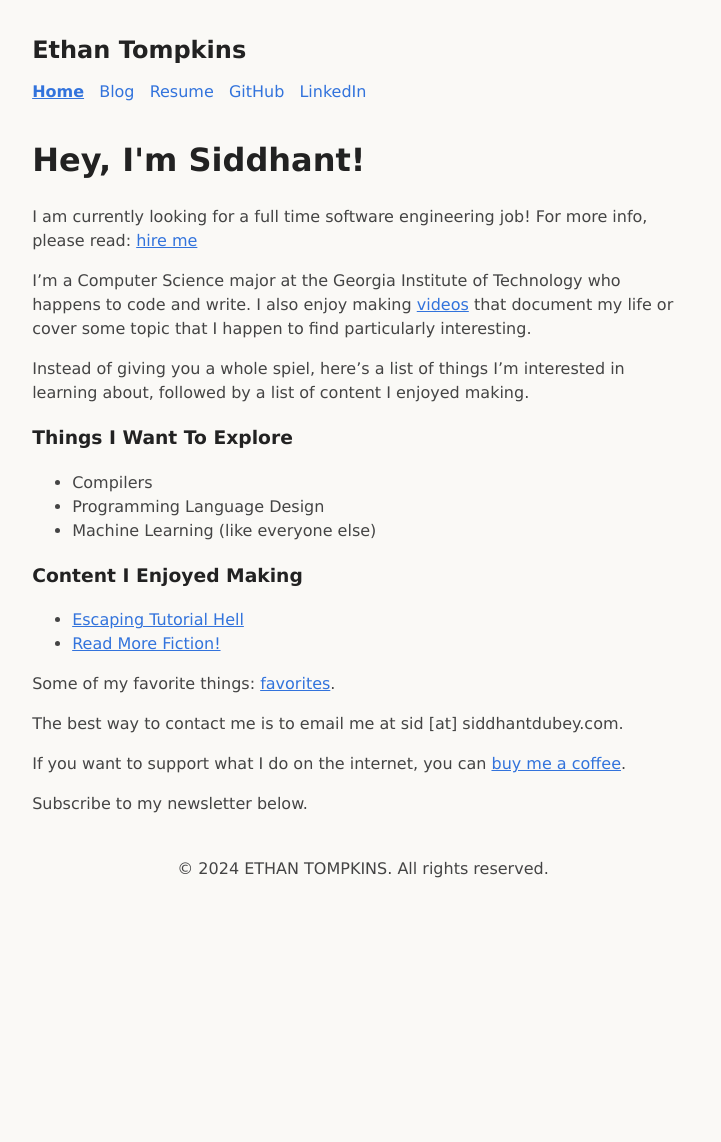
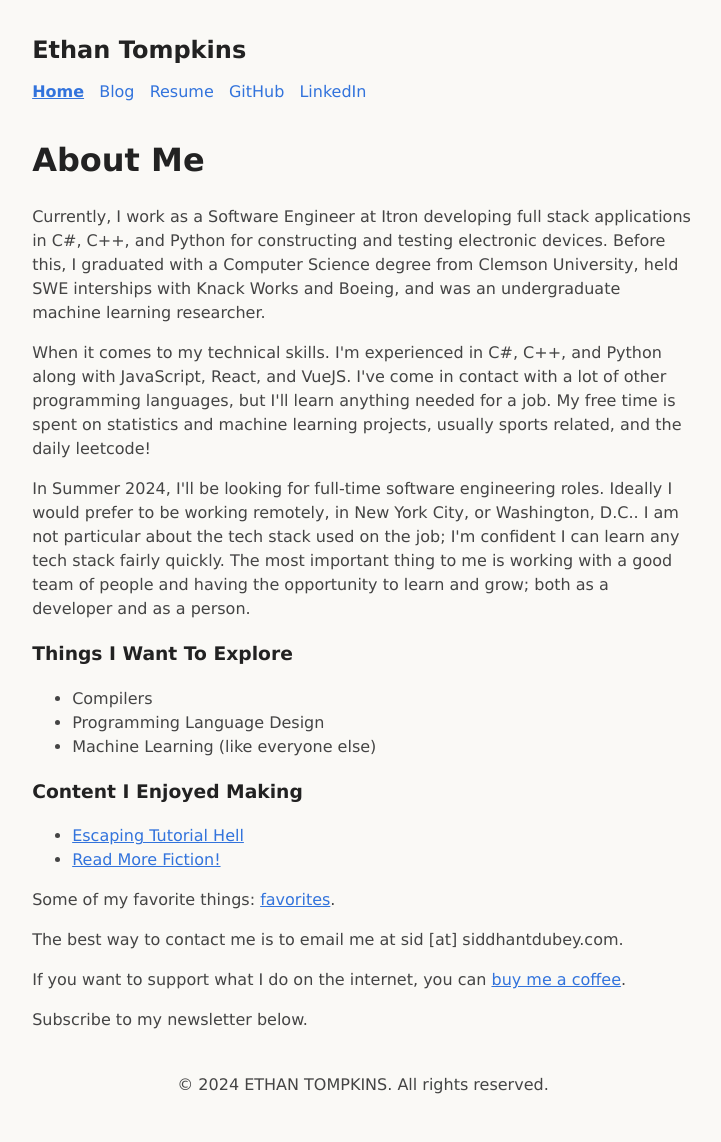
Before and after one commit to ethantompkins/ethantompkins.github.io, a Jekyll site: the page index.html, which Jekyll copies as it is, in a window 1280 px wide. Shown: the whole page, without its empty margins (277-998 px from the left). Built offline with Jekyll 4.4.1, drawn with Linux system fonts in a browser that asks for light colours; before the commit the page ends 926 px from its top, so only the background shows below that.

Commit message:
index change

```diff
--- a/index.html
+++ b/index.html
@@ -51,13 +51,22 @@
 </header>
 
 		<main>
-			<h1>Hey, I'm Siddhant!</h1>
-            <p>I am currently looking for a full time software engineering job! For more info, please read: <a href="/hireme">hire me</a></p>
-			<p>
-             I’m a Computer Science major at the Georgia Institute of Technology who happens to code and write.
-             I also enjoy making <a href="http://youtube.com/@SiddhantDubey">videos</a> that document my life or cover some topic that I happen to find particularly interesting.
-			</p>
-			<p>Instead of giving you a whole spiel, here’s a list of things I’m interested in learning about, followed by a list of content I enjoyed making.</p>
+			<h1>About Me</h1>
+            <p>
+                Currently, I work as a Software Engineer at Itron developing full stack applications in C#, C++, and Python for constructing and testing electronic devices.
+                Before this, I graduated with a Computer Science degree from Clemson University, held SWE interships with Knack Works and Boeing, and was an undergraduate
+                machine learning researcher.
+            </p>
+            <p>
+                When it comes to my technical skills. I'm experienced in C#, C++, and Python along with JavaScript, React, and VueJS.
+                I've come in contact with a lot of other programming languages, but I'll learn anything needed for a job.
+                My free time is spent on statistics and machine learning projects, usually sports related, and the daily leetcode!
+            </p>
+            <p>
+                In Summer 2024, I'll be looking for full-time software engineering roles. Ideally I would prefer to be working remotely, in New York City, or Washington, D.C..
+                I am not particular about the tech stack used on the job; I'm confident I can learn any tech stack fairly quickly. The most important thing to me
+                is working with a good team of people and having the opportunity to learn and grow; both as a developer and as a person.
+            </p>
             <h3>Things I Want To Explore</h3>
             <ul>
                 <li>Compilers</li>
```
